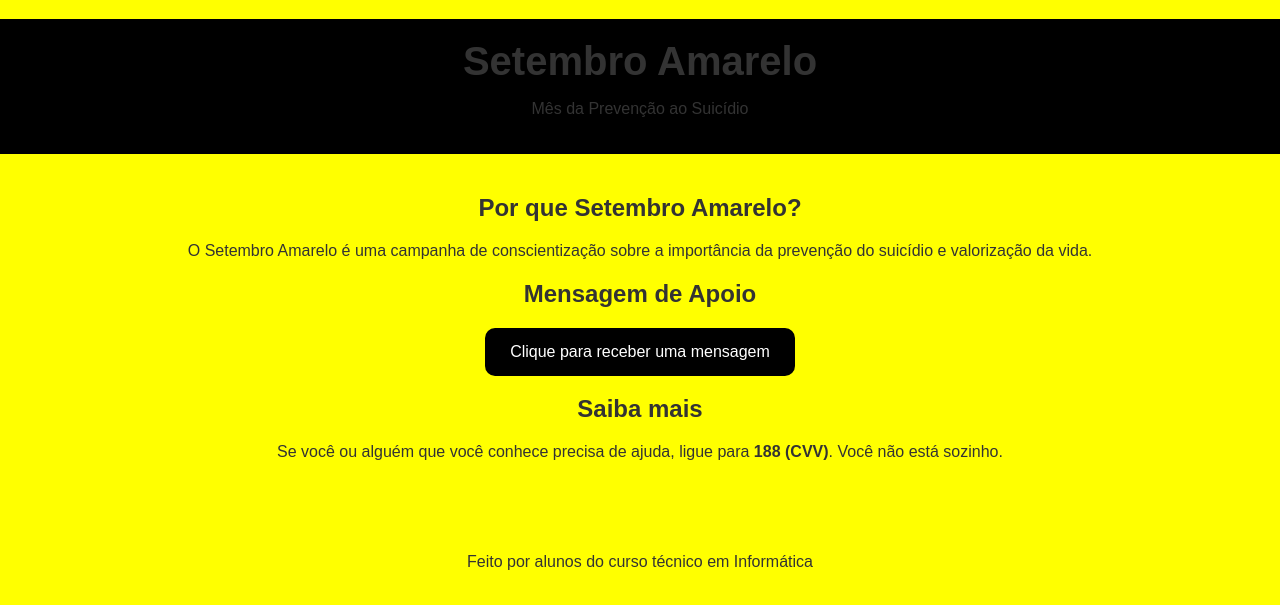
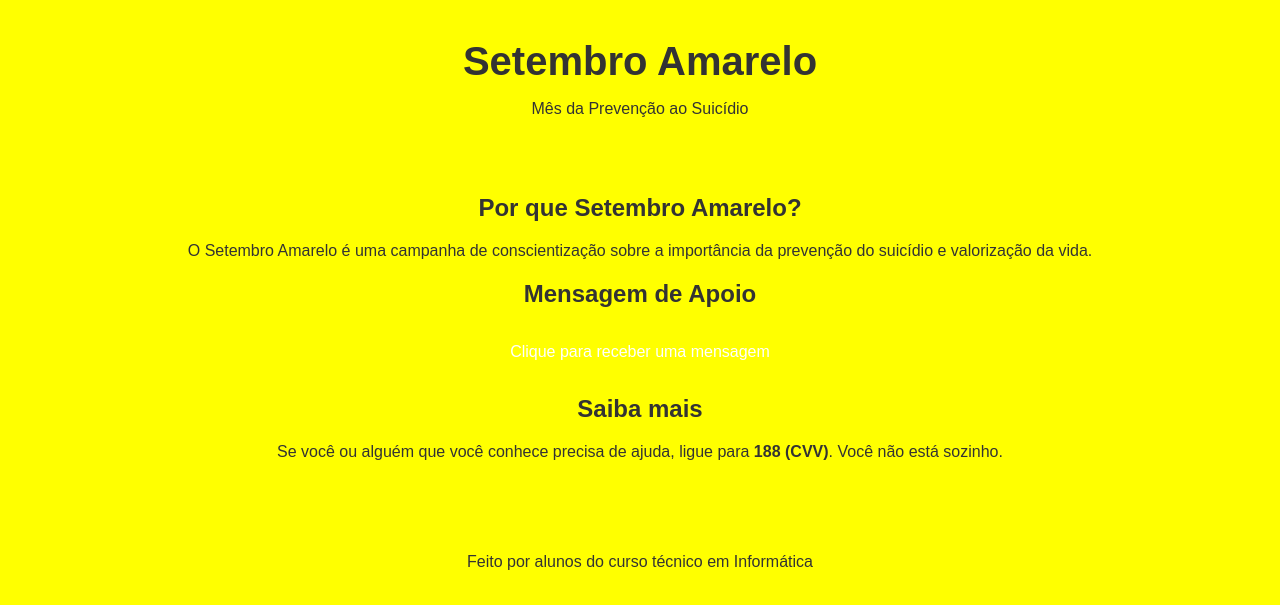
Before and after one commit to viniciusmx40-rgb/setenbro-amarelo, a plain HTML site: page index.html in a window 1280 px wide. In both pictures the pointer is over the button "Clique para receber uma mensagem". Shown: the part 61-666 px from the top of the page. Drawn offline with Linux system fonts and the light colour scheme.

Commit message:
Update style.css

```diff
--- a/style.css
+++ b/style.css
@@ -9,7 +9,7 @@ body {
 
 /* Cabeçalho */
 header {
-  background: #000000;
+  background: #FFFF00;
   padding: 20px;
   color: #333;
 }
@@ -37,7 +37,7 @@ button {
 }
 
 button:hover {
-  background: #000000;
+  background: #FFFF00;
 }
 
 /* Mensagem */
```
